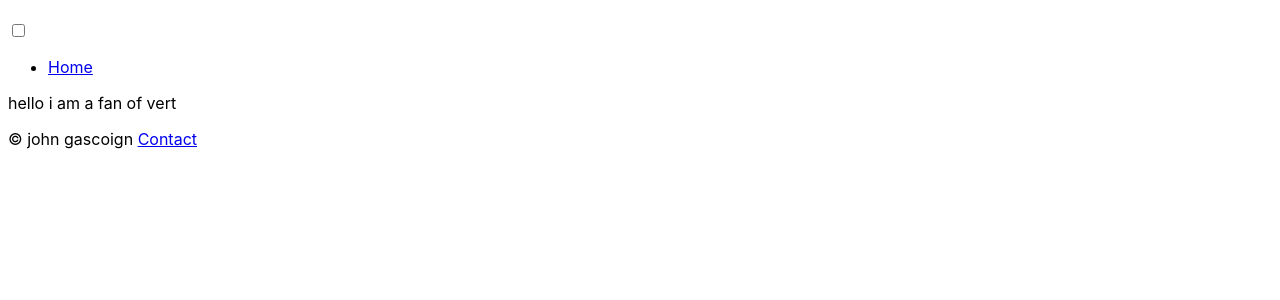
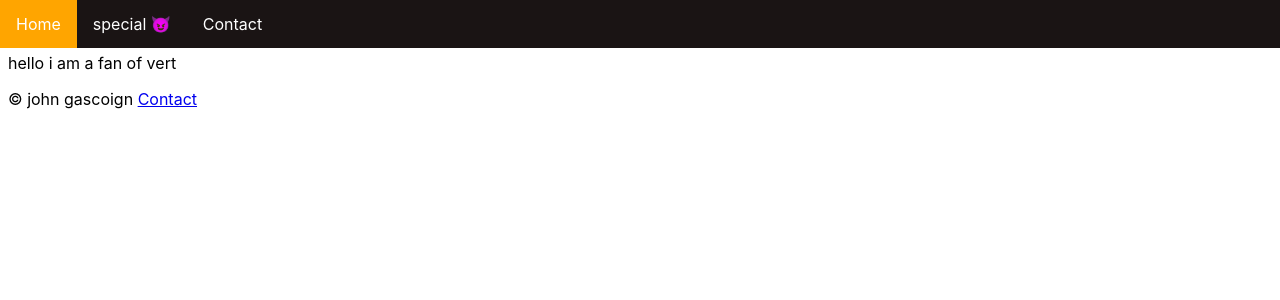
Before and after one commit to johngascoigne/dictionary, a Flask app: page / in a window 1280 px wide. Shown: the top 300 px of the page. Run offline with Flask 2, Linux system fonts and the light colour scheme; some web fonts are replaced.

Commit message:
New horizontal navbar

```diff
--- a/static/styles.css
+++ b/static/styles.css
@@ -2,3 +2,36 @@
     font-family: -apple-system, BlinkMacSystemFont, 'Segoe UI', Roboto, Oxygen, Ubuntu, Cantarell, 'Open Sans', 'Helvetica Neue', sans-serif;
     box-sizing: border-box;
 }
+
+main {
+  padding-top: 2em;
+}
+
+ul {
+  list-style-type: none;
+  margin: 0;
+  padding: 0;
+  overflow: hidden;
+  background-color: #1a1414;
+  position: fixed;
+  top: 0;
+  left: 0;
+  width: 100%;
+}
+
+li {
+  float: left;
+}
+
+li a {
+  display: block;
+  color: white;
+  text-align: center;
+  padding: 14px 16px;
+  text-decoration: none;
+}
+
+/* Change the link color to #111 (black) on hover */
+li a:hover {
+  background-color: orange;
+}
--- a/templates/base.html
+++ b/templates/base.html
@@ -11,19 +11,16 @@
 
 <body>
    <div id="container">
-
       <header>
          <h1>{% block heading %}{% endblock %}</h1>
       </header>
 
-      <nav>
-            <input type="checkbox" name="drop_down_menu" />
-         <span></span>
-         <span></span>
-         <span></span>
+       <nav>
          <ul>
-                <li><a href="\">Home</a></li>
-         </ul>
+            <li><a href="\">Home</a></li>
+            <li><a href="#news">special 😈</a></li>
+            <li><a href="/contact">Contact</a></li>
+          </ul>
       </nav>
 
 
```
